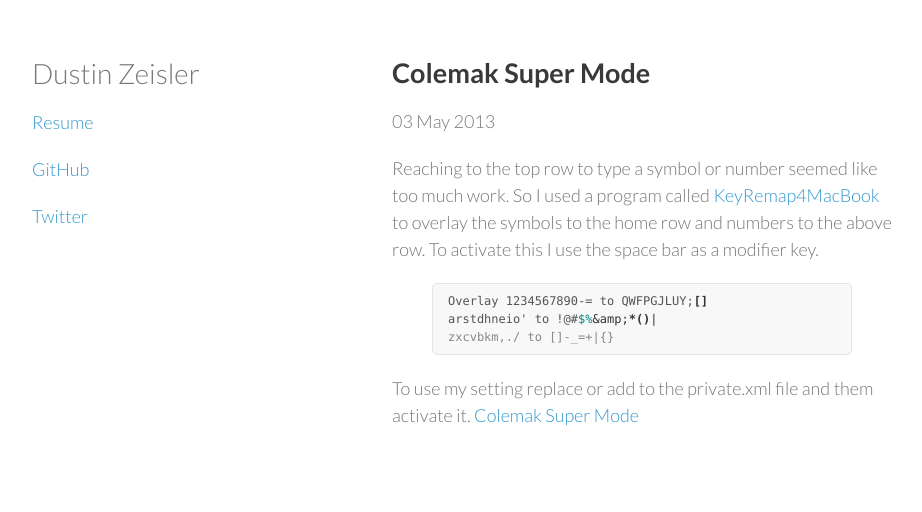
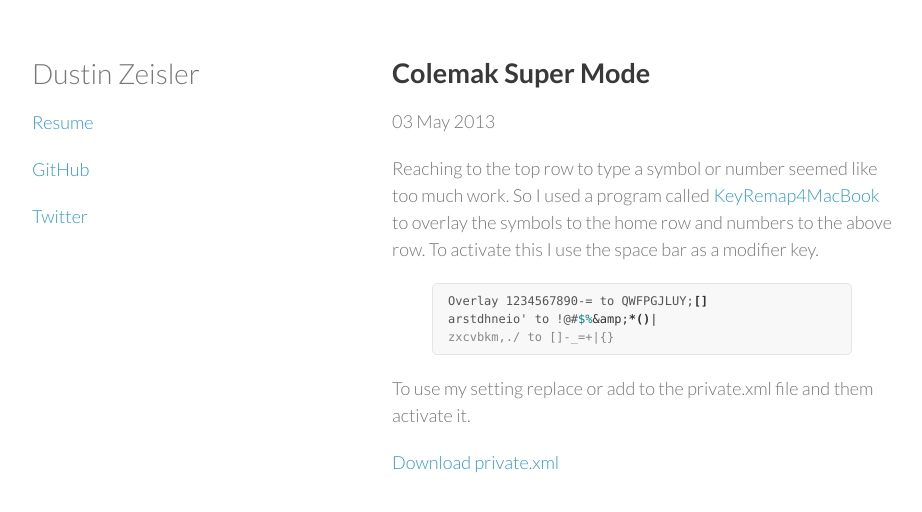
Before and after one commit to zeisler/zeisler.github.io, a Jekyll site: the page built from _posts/2013-05-03-KeyRemap4MacBook.markdown, in a window 1280 px wide. Shown: the top 512 px of the page, without its empty margins (178-1100 px from the left). Built offline with Jekyll 4.4.1, drawn with Linux system fonts in a browser that asks for light colours.

Commit message:
change wording

```diff
--- a/_posts/2013-05-03-KeyRemap4MacBook.markdown
+++ b/_posts/2013-05-03-KeyRemap4MacBook.markdown
@@ -15,6 +15,7 @@ zxcvbkm,./ to []-_=+|{}
 {% endhighlight %}
 
 To use my setting replace or add to the private.xml file and them activate it.
-[Colemak Super Mode](/downloads/private.xml)
+
+[Download private.xml](/downloads/private.xml)
 
 [keyremap]: http://pqrs.org/macosx/keyremap4macbook/index.html.en)
```
